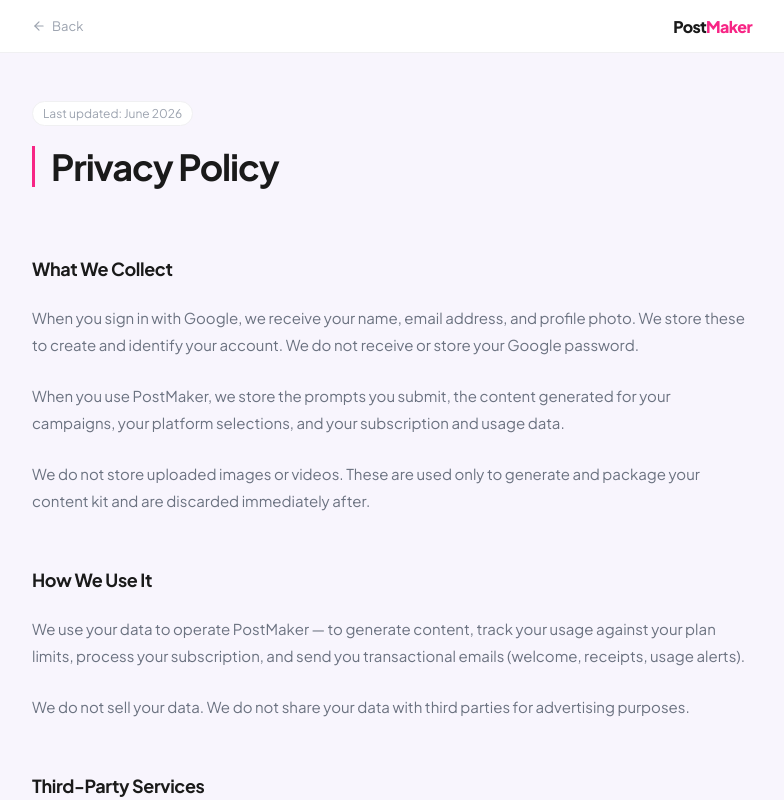
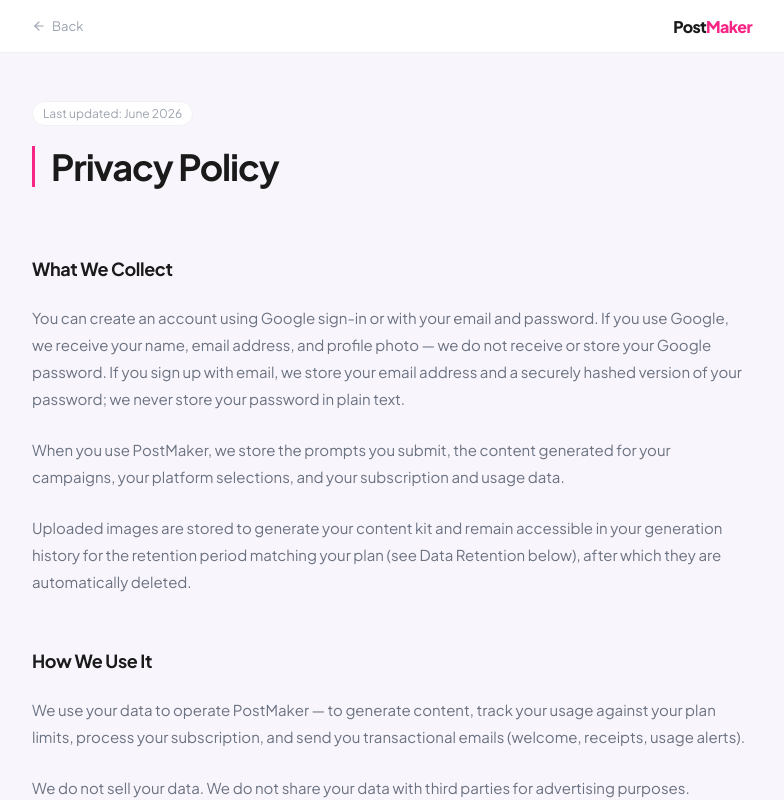
Before and after one commit to jaisankarpeddiboyina-creator/bypostmaker, a React (Vite) app in the folder frontend/: page /privacy in a window 1280 px wide. Shown: the top 800 px of the page, without its empty margins (248-1032 px from the left). Built offline with nearby package versions, Linux system fonts and the light colour scheme; no server answers.

Commit message:
docs(legal): update privacy policy image retention, email signup collection, and contact response times

```diff
--- a/frontend/src/pages/LegalPage.tsx
+++ b/frontend/src/pages/LegalPage.tsx
@@ -14,11 +14,11 @@
 
 ## What We Collect
 
-When you sign in with Google, we receive your name, email address, and profile photo. We store these to create and identify your account. We do not receive or store your Google password.
+You can create an account using Google sign-in or with your email and password. If you use Google, we receive your name, email address, and profile photo — we do not receive or store your Google password. If you sign up with email, we store your email address and a securely hashed version of your password; we never store your password in plain text.
 
 When you use PostMaker, we store the prompts you submit, the content generated for your campaigns, your platform selections, and your subscription and usage data.
 
-We do not store uploaded images or videos. These are used only to generate and package your content kit and are discarded immediately after.
+Uploaded images are stored to generate your content kit and remain accessible in your generation history for the retention period matching your plan (see Data Retention below), after which they are automatically deleted.
 
 ## How We Use It
 
@@ -210,7 +210,7 @@
 
 ## Response Time
 
-We respond to all queries within 24 hours on business days.
+We respond to all queries within 24 hours on business days. Formal requests (data access/deletion, billing disputes) may take longer, as noted in our Privacy and Refund policies.
     `,
   },
 }
```
